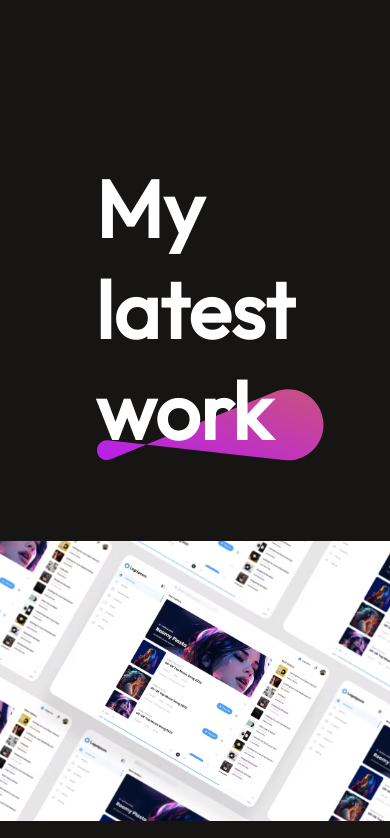
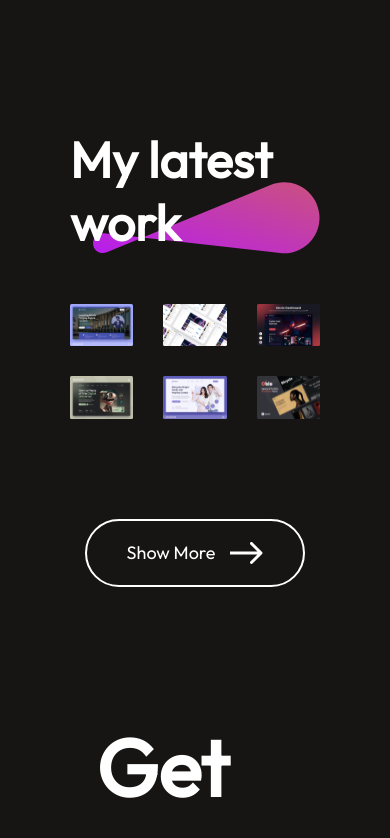
Before and after one commit to DavidCarG/Portfolio, a React (Vite) app: page / in a window 390 px wide. Shown: the part 4224-5062 px from the top of the page. Built offline with nearby package versions, Linux system fonts and the light colour scheme.

Commit message:
Work on the responsiveness of the MyWork section

```diff
--- a/src/components/MyWork/MyWork.css
+++ b/src/components/MyWork/MyWork.css
@@ -62,3 +62,34 @@
   gap: 30px;
   transition: all 0.6s;
 }
+
+@media (max-width: 768px) {
+  .mywork {
+    gap: 50px;
+    margin: 50px 70px;
+    align-items: start;
+  }
+
+  .mywork-title h1 {
+    padding: 0;
+    font-size: 50px;
+    font-weight: 600;
+  }
+
+  .mywork-container {
+    grid-template-columns: fr 1fr;
+    gap: 30px;
+  }
+
+  .mywork-container img {
+    width: 100%;
+    height: 100%;
+  }
+
+  .mywork-showmore {
+    padding: 20px 40px;
+    font-size: 18px;
+    margin: 50px auto;
+    cursor: pointer;
+  }
+}
```
